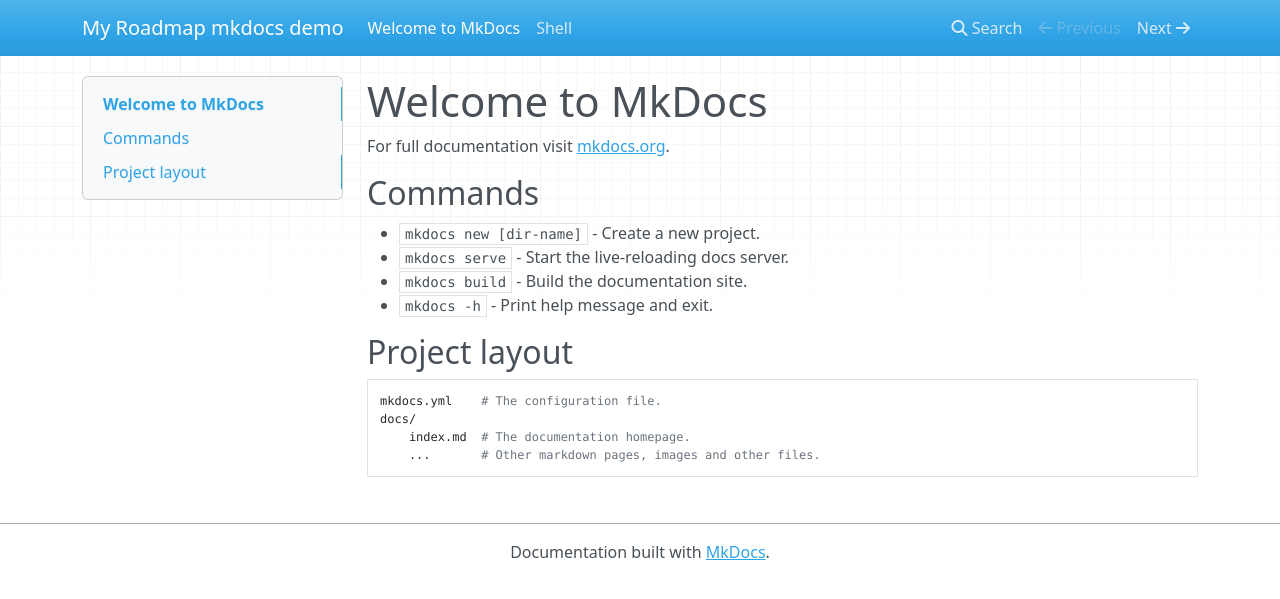
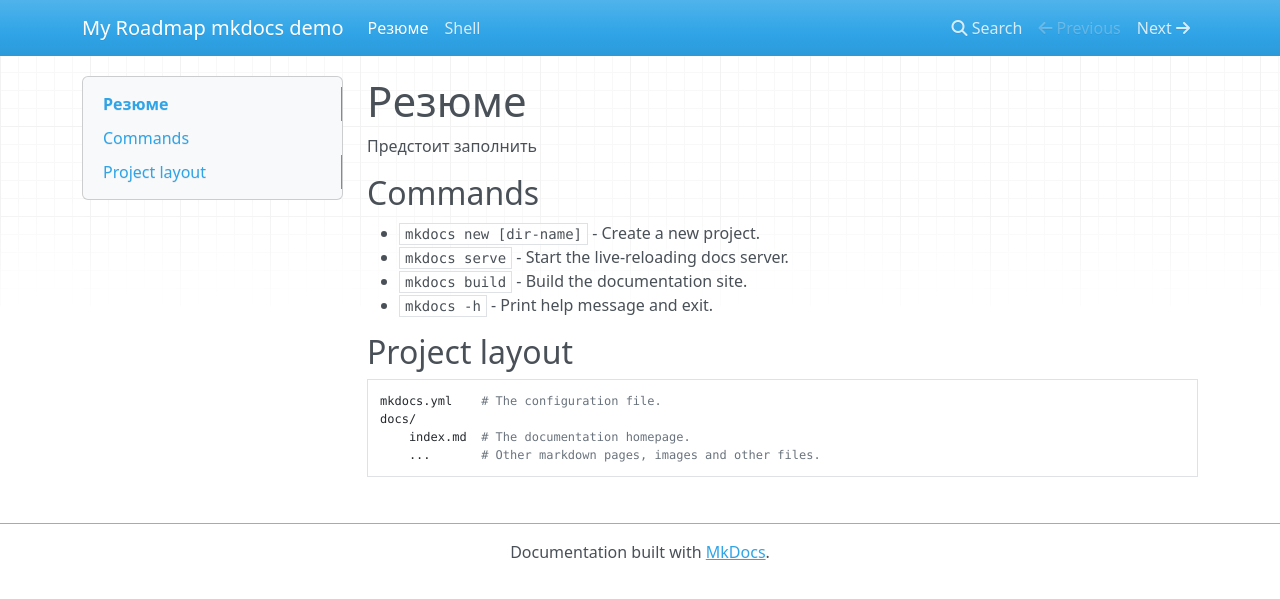
Before and after one commit to Stas-Nizhelskiy/mkdocs-demo1, an MkDocs documentation site: the page built from docs/index.md, in a window 1280 px wide. Shown: the top 599 px of the page. Built offline with MkDocs 1.6.1, drawn with Linux system fonts in a browser that asks for light colours; nearby versions of some CDN libraries.

Commit message:
Initial commit

```diff
--- a/docs/index.md
+++ b/docs/index.md
@@ -1,6 +1,6 @@
-# Welcome to MkDocs
+# Резюме
+Предстоит заполнить
 
-For full documentation visit [mkdocs.org](https://www.mkdocs.org).
 
 ## Commands
 
```
